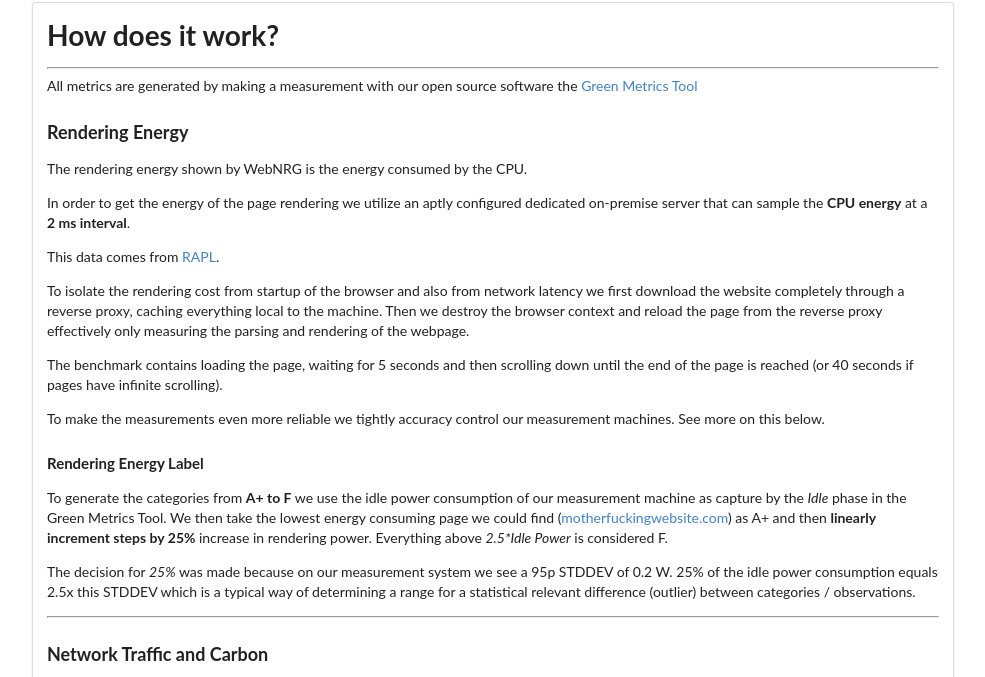
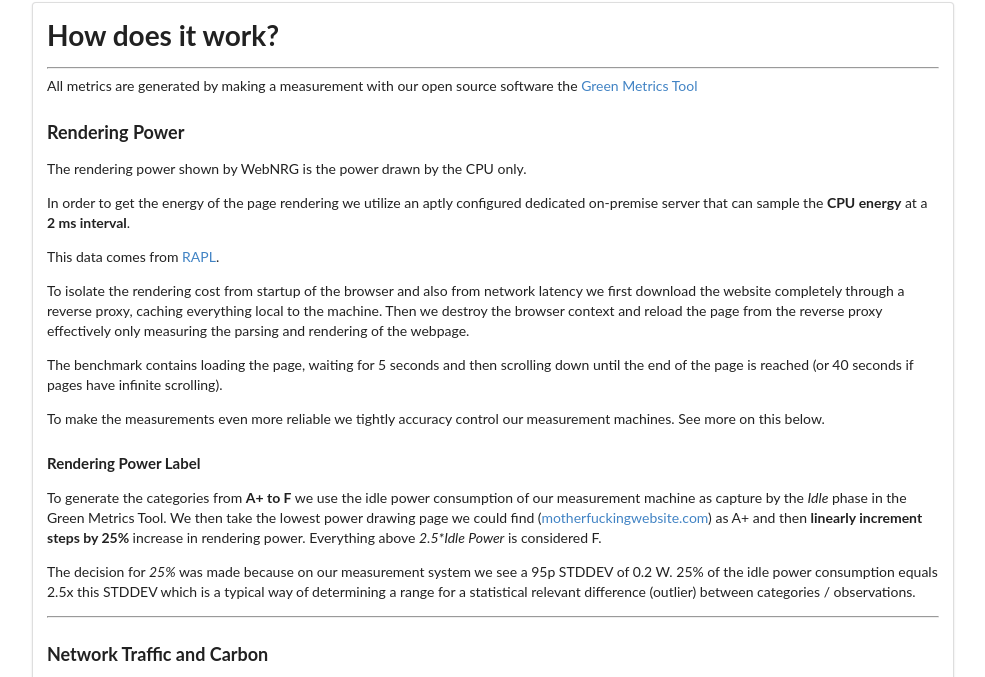
Before and after one commit to green-coding-solutions/webNRG, a website: page methodology.html in a window 1280 px wide. Shown: the part 118-795 px from the top of the page, without its empty margins (147-1132 px from the left). Drawn offline with Linux system fonts and the light colour scheme.

Commit message:
Speaking of Power instead of Energy

```diff
--- a/methodology.html
+++ b/methodology.html
@@ -30,15 +30,15 @@
                 <h1>How does it work?</h1>
                 <hr>
                 <p>All metrics are generated by making a measurement with our open source software the <a href="https://www.green-coding.io/products/green-metrics-tool" target='_blank' rel='noopener'>Green Metrics Tool</a></p>
-                <h3>Rendering Energy</h3>
-                <p>The rendering energy shown by WebNRG is the energy consumed by the CPU.</p>
+                <h3>Rendering Power</h3>
+                <p>The rendering power shown by WebNRG is the power drawn by the CPU only.</p>
                 <p>In order to get the energy of the page rendering we utilize an aptly configured dedicated on-premise server that can sample the <b>CPU energy</b> at a <b>2 ms interval</b>.</p>
                 <p>This data comes from <a href="https://sustainable-computing.io/archive/design/kepler-energy-sources/" target='_blank' rel='noopener'>RAPL</a>.</p>
                 <p>To isolate the rendering cost from startup of the browser and also from network latency we first download the website completely through a reverse proxy, caching everything local to the machine. Then we destroy the browser context and reload the page from the reverse proxy effectively only measuring the parsing and rendering of the webpage.</p>
                 <p>The benchmark contains loading the page, waiting for 5 seconds and then scrolling down until the end of the page is reached (or 40 seconds if pages have infinite scrolling).</p>
                 <p>To make the measurements even more reliable we tightly accuracy control our measurement machines. See more on this below.</p>
-                <h4>Rendering Energy Label</h4>
-                <p>To generate the categories from <b>A+ to F</b> we use the idle power consumption of our measurement machine as capture by the <i>Idle</i> phase in the Green Metrics Tool. We then take the lowest energy consuming page we could find (<a href="https://motherfuckingwebsite.com" target='_blank' rel='noopener'>motherfuckingwebsite.com</a>) as A+ and then <b>linearly increment steps by 25% </b>increase in rendering power. Everything above <i>2.5*Idle Power</i> is considered F.</p>
+                <h4>Rendering Power Label</h4>
+                <p>To generate the categories from <b>A+ to F</b> we use the idle power consumption of our measurement machine as capture by the <i>Idle</i> phase in the Green Metrics Tool. We then take the lowest power drawing page we could find (<a href="https://motherfuckingwebsite.com" target='_blank' rel='noopener'>motherfuckingwebsite.com</a>) as A+ and then <b>linearly increment steps by 25% </b>increase in rendering power. Everything above <i>2.5*Idle Power</i> is considered F.</p>
                 <p>The decision for <i>25%</i> was made because on our measurement system we see a 95p STDDEV of 0.2 W. 25% of the idle power consumption equals 2.5x this STDDEV which is a typical way of determining a range for a statistical relevant difference (outlier) between categories / observations.</p>
                 <hr>
                 <h3>Network Traffic and Carbon</h3>
```
Also changed, not shown: details.html (+1 -1 lines).
